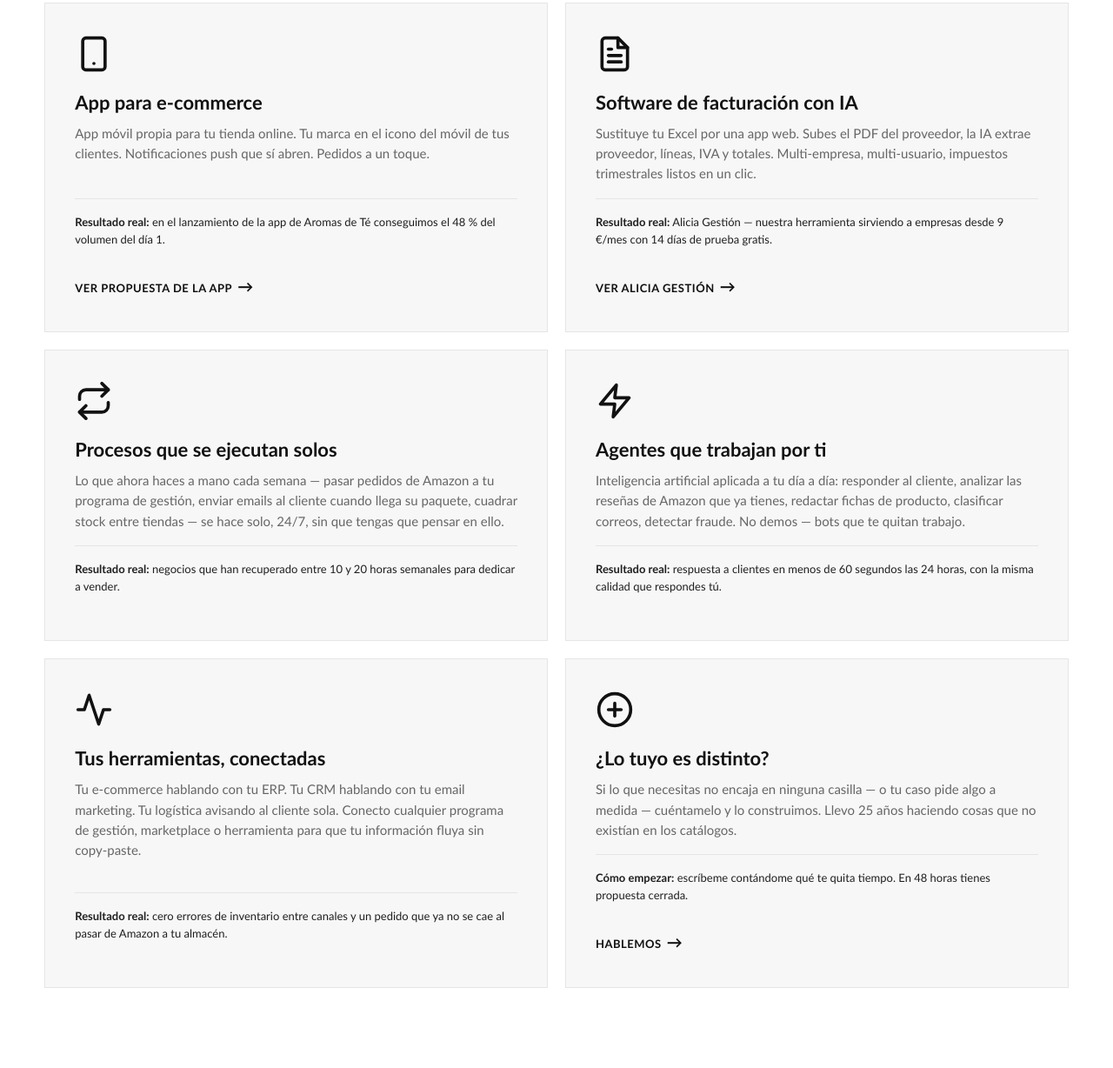
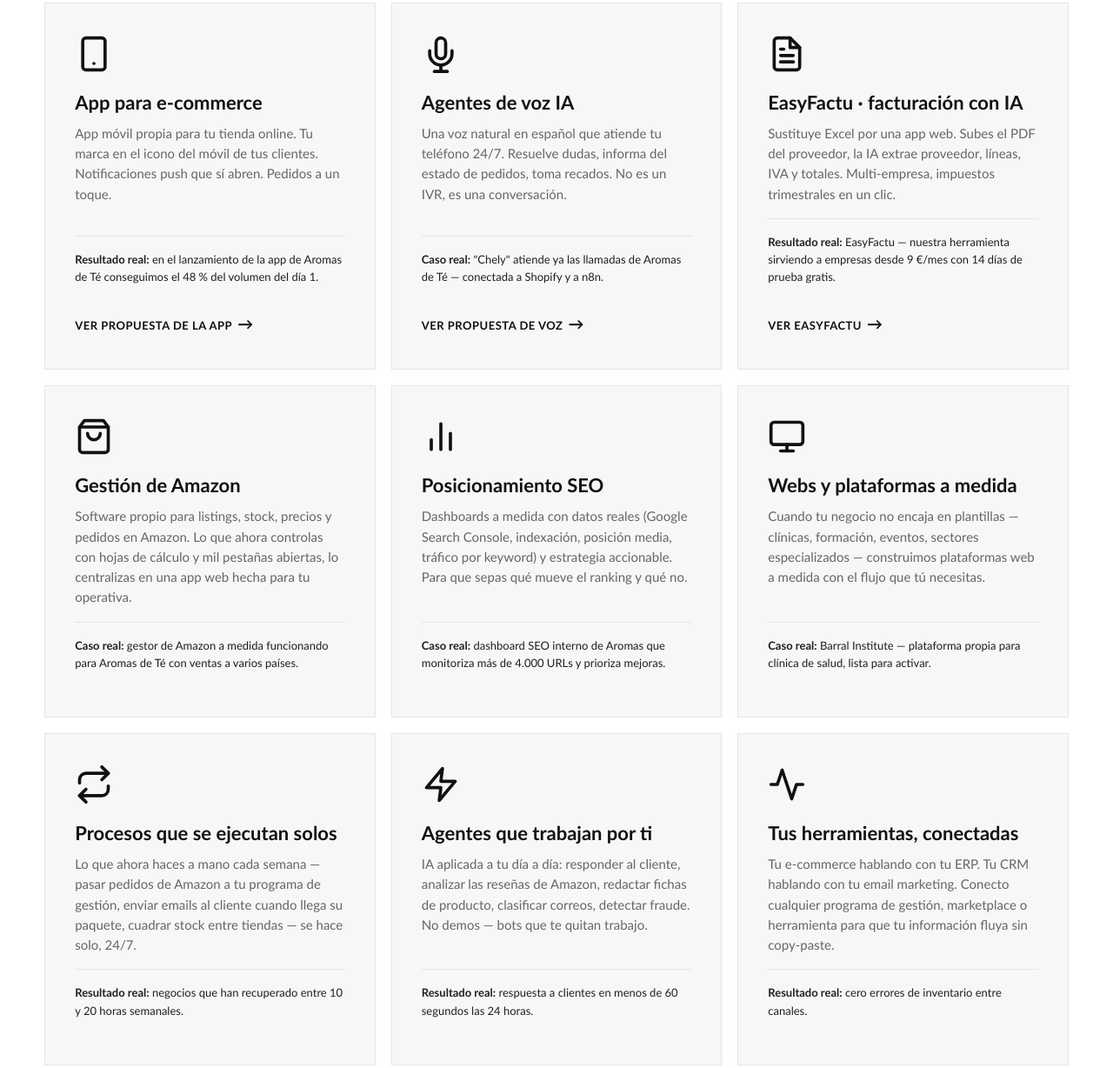
Before and after one commit to inhumario/inhumario-web-v2, a website: page public/index.html in a window 1280 px wide. Shown: the part 1269-2497 px from the top of the page at 87% size. Drawn offline with Linux system fonts and the light colour scheme.

Commit message:
Servicios: +Voz IA, +Amazon, +SEO, +Webs a medida (Barral); Alicia→EasyFactu; grid 3 cols

```diff
--- a/public/index.html
+++ b/public/index.html
@@ -22,7 +22,7 @@
 
 <link rel="canonical" href="https://www.inhumario.com/">
 <link rel="icon" type="image/png" href="/assets/logo.png">
-<link rel="stylesheet" href="/styles.css?v=2">
+<link rel="stylesheet" href="/styles.css?v=3">
 
 <!-- JSON-LD schema.org -->
 <script type="application/ld+json">
@@ -87,23 +87,60 @@
         <span class="solution-cta">Ver propuesta de la app <span class="arr">→</span></span>
       </a>
 
+      <a class="solution-card reveal" href="https://voz.inhumario.com" target="_blank" rel="noopener">
+        <div class="solution-icon">
+          <svg viewBox="0 0 24 24" fill="none" stroke="currentColor" stroke-width="2" stroke-linecap="round" stroke-linejoin="round"><path d="M12 2a3 3 0 0 0-3 3v7a3 3 0 0 0 6 0V5a3 3 0 0 0-3-3z"/><path d="M19 10v2a7 7 0 0 1-14 0v-2"/><line x1="12" y1="19" x2="12" y2="23"/><line x1="8" y1="23" x2="16" y2="23"/></svg>
+        </div>
+        <h3>Agentes de voz IA</h3>
+        <p>Una voz natural en español que atiende tu teléfono 24/7. Resuelve dudas, informa del estado de pedidos, toma recados. No es un IVR, es una conversación.</p>
+        <p class="solution-result"><strong>Caso real:</strong> "Chely" atiende ya las llamadas de Aromas de Té — conectada a Shopify y a n8n.</p>
+        <span class="solution-cta">Ver propuesta de voz <span class="arr">→</span></span>
+      </a>
+
       <a class="solution-card reveal" href="https://alicia.inhumario.com" target="_blank" rel="noopener">
         <div class="solution-icon">
           <svg viewBox="0 0 24 24" fill="none" stroke="currentColor" stroke-width="2" stroke-linecap="round" stroke-linejoin="round"><path d="M14 2H6a2 2 0 0 0-2 2v16a2 2 0 0 0 2 2h12a2 2 0 0 0 2-2V8z"/><polyline points="14 2 14 8 20 8"/><line x1="16" y1="13" x2="8" y2="13"/><line x1="16" y1="17" x2="8" y2="17"/><polyline points="10 9 9 9 8 9"/></svg>
         </div>
-        <h3>Software de facturación con IA</h3>
-        <p>Sustituye tu Excel por una app web. Subes el PDF del proveedor, la IA extrae proveedor, líneas, IVA y totales. Multi-empresa, multi-usuario, impuestos trimestrales listos en un clic.</p>
-        <p class="solution-result"><strong>Resultado real:</strong> Alicia Gestión — nuestra herramienta sirviendo a empresas desde 9 €/mes con 14 días de prueba gratis.</p>
-        <span class="solution-cta">Ver Alicia Gestión <span class="arr">→</span></span>
+        <h3>EasyFactu · facturación con IA</h3>
+        <p>Sustituye Excel por una app web. Subes el PDF del proveedor, la IA extrae proveedor, líneas, IVA y totales. Multi-empresa, impuestos trimestrales en un clic.</p>
+        <p class="solution-result"><strong>Resultado real:</strong> EasyFactu — nuestra herramienta sirviendo a empresas desde 9 €/mes con 14 días de prueba gratis.</p>
+        <span class="solution-cta">Ver EasyFactu <span class="arr">→</span></span>
       </a>
+
+      <div class="solution-card reveal">
+        <div class="solution-icon">
+          <svg viewBox="0 0 24 24" fill="none" stroke="currentColor" stroke-width="2" stroke-linecap="round" stroke-linejoin="round"><path d="M6 2 3 6v14a2 2 0 0 0 2 2h14a2 2 0 0 0 2-2V6l-3-4z"/><line x1="3" y1="6" x2="21" y2="6"/><path d="M16 10a4 4 0 0 1-8 0"/></svg>
+        </div>
+        <h3>Gestión de Amazon</h3>
+        <p>Software propio para listings, stock, precios y pedidos en Amazon. Lo que ahora controlas con hojas de cálculo y mil pestañas abiertas, lo centralizas en una app web hecha para tu operativa.</p>
+        <p class="solution-result"><strong>Caso real:</strong> gestor de Amazon a medida funcionando para Aromas de Té con ventas a varios países.</p>
+      </div>
+
+      <div class="solution-card reveal">
+        <div class="solution-icon">
+          <svg viewBox="0 0 24 24" fill="none" stroke="currentColor" stroke-width="2" stroke-linecap="round" stroke-linejoin="round"><line x1="18" y1="20" x2="18" y2="10"/><line x1="12" y1="20" x2="12" y2="4"/><line x1="6" y1="20" x2="6" y2="14"/></svg>
+        </div>
+        <h3>Posicionamiento SEO</h3>
+        <p>Dashboards a medida con datos reales (Google Search Console, indexación, posición media, tráfico por keyword) y estrategia accionable. Para que sepas qué mueve el ranking y qué no.</p>
+        <p class="solution-result"><strong>Caso real:</strong> dashboard SEO interno de Aromas que monitoriza más de 4.000 URLs y prioriza mejoras.</p>
+      </div>
+
+      <div class="solution-card reveal">
+        <div class="solution-icon">
+          <svg viewBox="0 0 24 24" fill="none" stroke="currentColor" stroke-width="2" stroke-linecap="round" stroke-linejoin="round"><rect x="2" y="3" width="20" height="14" rx="2" ry="2"/><line x1="8" y1="21" x2="16" y2="21"/><line x1="12" y1="17" x2="12" y2="21"/></svg>
+        </div>
+        <h3>Webs y plataformas a medida</h3>
+        <p>Cuando tu negocio no encaja en plantillas — clínicas, formación, eventos, sectores especializados — construimos plataformas web a medida con el flujo que tú necesitas.</p>
+        <p class="solution-result"><strong>Caso real:</strong> Barral Institute — plataforma propia para clínica de salud, lista para activar.</p>
+      </div>
 
       <div class="solution-card reveal">
         <div class="solution-icon">
           <svg viewBox="0 0 24 24" fill="none" stroke="currentColor" stroke-width="2" stroke-linecap="round" stroke-linejoin="round"><polyline points="17 1 21 5 17 9"/><path d="M3 11V9a4 4 0 0 1 4-4h14"/><polyline points="7 23 3 19 7 15"/><path d="M21 13v2a4 4 0 0 1-4 4H3"/></svg>
         </div>
         <h3>Procesos que se ejecutan solos</h3>
-        <p>Lo que ahora haces a mano cada semana — pasar pedidos de Amazon a tu programa de gestión, enviar emails al cliente cuando llega su paquete, cuadrar stock entre tiendas — se hace solo, 24/7, sin que tengas que pensar en ello.</p>
-        <p class="solution-result"><strong>Resultado real:</strong> negocios que han recuperado entre 10 y 20 horas semanales para dedicar a vender.</p>
+        <p>Lo que ahora haces a mano cada semana — pasar pedidos de Amazon a tu programa de gestión, enviar emails al cliente cuando llega su paquete, cuadrar stock entre tiendas — se hace solo, 24/7.</p>
+        <p class="solution-result"><strong>Resultado real:</strong> negocios que han recuperado entre 10 y 20 horas semanales.</p>
       </div>
 
       <div class="solution-card reveal">
@@ -111,8 +148,8 @@
           <svg viewBox="0 0 24 24" fill="none" stroke="currentColor" stroke-width="2" stroke-linecap="round" stroke-linejoin="round"><polygon points="13 2 3 14 12 14 11 22 21 10 12 10 13 2"/></svg>
         </div>
         <h3>Agentes que trabajan por ti</h3>
-        <p>Inteligencia artificial aplicada a tu día a día: responder al cliente, analizar las reseñas de Amazon que ya tienes, redactar fichas de producto, clasificar correos, detectar fraude. No demos — bots que te quitan trabajo.</p>
-        <p class="solution-result"><strong>Resultado real:</strong> respuesta a clientes en menos de 60 segundos las 24 horas, con la misma calidad que respondes tú.</p>
+        <p>IA aplicada a tu día a día: responder al cliente, analizar las reseñas de Amazon, redactar fichas de producto, clasificar correos, detectar fraude. No demos — bots que te quitan trabajo.</p>
+        <p class="solution-result"><strong>Resultado real:</strong> respuesta a clientes en menos de 60 segundos las 24 horas.</p>
       </div>
 
       <div class="solution-card reveal">
@@ -120,20 +157,15 @@
           <svg viewBox="0 0 24 24" fill="none" stroke="currentColor" stroke-width="2" stroke-linecap="round" stroke-linejoin="round"><polyline points="22 12 18 12 15 21 9 3 6 12 2 12"/></svg>
         </div>
         <h3>Tus herramientas, conectadas</h3>
-        <p>Tu e-commerce hablando con tu ERP. Tu CRM hablando con tu email marketing. Tu logística avisando al cliente sola. Conecto cualquier programa de gestión, marketplace o herramienta para que tu información fluya sin copy-paste.</p>
-        <p class="solution-result"><strong>Resultado real:</strong> cero errores de inventario entre canales y un pedido que ya no se cae al pasar de Amazon a tu almacén.</p>
+        <p>Tu e-commerce hablando con tu ERP. Tu CRM hablando con tu email marketing. Conecto cualquier programa de gestión, marketplace o herramienta para que tu información fluya sin copy-paste.</p>
+        <p class="solution-result"><strong>Resultado real:</strong> cero errores de inventario entre canales.</p>
       </div>
 
-      <a class="solution-card reveal" href="#contacto">
-        <div class="solution-icon">
-          <svg viewBox="0 0 24 24" fill="none" stroke="currentColor" stroke-width="2" stroke-linecap="round" stroke-linejoin="round"><circle cx="12" cy="12" r="10"/><line x1="12" y1="8" x2="12" y2="16"/><line x1="8" y1="12" x2="16" y2="12"/></svg>
-        </div>
-        <h3>¿Lo tuyo es distinto?</h3>
-        <p>Si lo que necesitas no encaja en ninguna casilla — o tu caso pide algo a medida — cuéntamelo y lo construimos. Llevo 25 años haciendo cosas que no existían en los catálogos.</p>
-        <p class="solution-result"><strong>Cómo empezar:</strong> escríbeme contándome qué te quita tiempo. En 48 horas tienes propuesta cerrada.</p>
-        <span class="solution-cta">Hablemos <span class="arr">→</span></span>
-      </a>
+    </div>
 
+    <div class="reveal" style="margin-top:50px; text-align:center;">
+      <p style="font-size:15px; color: var(--mute); max-width:560px; margin: 0 auto 18px;">¿Tu caso es distinto y no encaja en ninguna casilla? Llevo 25 años haciendo cosas a medida. Cuéntame y lo construimos.</p>
+      <a href="#contacto" class="btn btn-dark">Hablemos de tu caso <span class="arr">→</span></a>
     </div>
   </div>
 </section>
--- a/public/nav.js
+++ b/public/nav.js
@@ -29,9 +29,25 @@
                 <strong>App para e-commerce</strong>
                 <span>Tu tienda en el bolsillo de tus clientes</span>
               </a>
+              <a href="https://voz.inhumario.com/" role="menuitem">
+                <strong>Agentes de voz IA</strong>
+                <span>Atiende tu teléfono 24/7 con voz natural</span>
+              </a>
               <a href="https://alicia.inhumario.com/" role="menuitem">
-                <strong>Software de facturación</strong>
-                <span>Adiós a Excel: facturas con IA</span>
+                <strong>EasyFactu</strong>
+                <span>Adiós a Excel: facturación con IA</span>
+              </a>
+              <a href="${link('/#soluciones')}" role="menuitem">
+                <strong>Gestión de Amazon</strong>
+                <span>Listings y operativa Amazon automatizadas</span>
+              </a>
+              <a href="${link('/#soluciones')}" role="menuitem">
+                <strong>Posicionamiento SEO</strong>
+                <span>Dashboards y estrategia para subir en Google</span>
+              </a>
+              <a href="${link('/#soluciones')}" role="menuitem">
+                <strong>Webs a medida</strong>
+                <span>Plataformas web para tu sector</span>
               </a>
               <a href="${link('/#soluciones')}" role="menuitem">
                 <strong>Automatizaciones</strong>
@@ -98,11 +114,21 @@
     .inh-dropdown-menu {
       position: absolute; top: calc(100% + 14px); left: 50%;
       transform: translateX(-50%) translateY(8px);
-      min-width: 320px; background: #FFFFFF;
-      border: 1px solid #E5E5E5; padding: 10px;
+      width: 700px; max-width: calc(100vw - 40px);
+      background: #FFFFFF;
+      border: 1px solid #E5E5E5; padding: 14px;
       opacity: 0; visibility: hidden; pointer-events: none;
       transition: opacity 0.2s, transform 0.2s, visibility 0.2s;
       box-shadow: 0 12px 40px rgba(0,0,0,0.08); z-index: 101;
+      display: grid;
+      grid-template-columns: 1fr 1fr;
+      gap: 4px;
+    }
+    @media (max-width: 760px) {
+      .inh-dropdown-menu {
+        width: calc(100vw - 32px);
+        grid-template-columns: 1fr;
+      }
     }
     .inh-dropdown:hover .inh-dropdown-menu,
     .inh-dropdown.open .inh-dropdown-menu {
--- a/public/styles.css
+++ b/public/styles.css
@@ -493,9 +493,12 @@ p { font-size: 17px; color: var(--ink-soft); }
 /* === Soluciones === */
 .solutions-grid {
   display: grid;
-  grid-template-columns: repeat(2, 1fr);
-  gap: 20px;
+  grid-template-columns: repeat(3, 1fr);
+  gap: 18px;
   margin-top: 40px;
+}
+@media (max-width: 1024px) {
+  .solutions-grid { grid-template-columns: repeat(2, 1fr); }
 }
 .solution-card {
   padding: 36px 34px;
```
